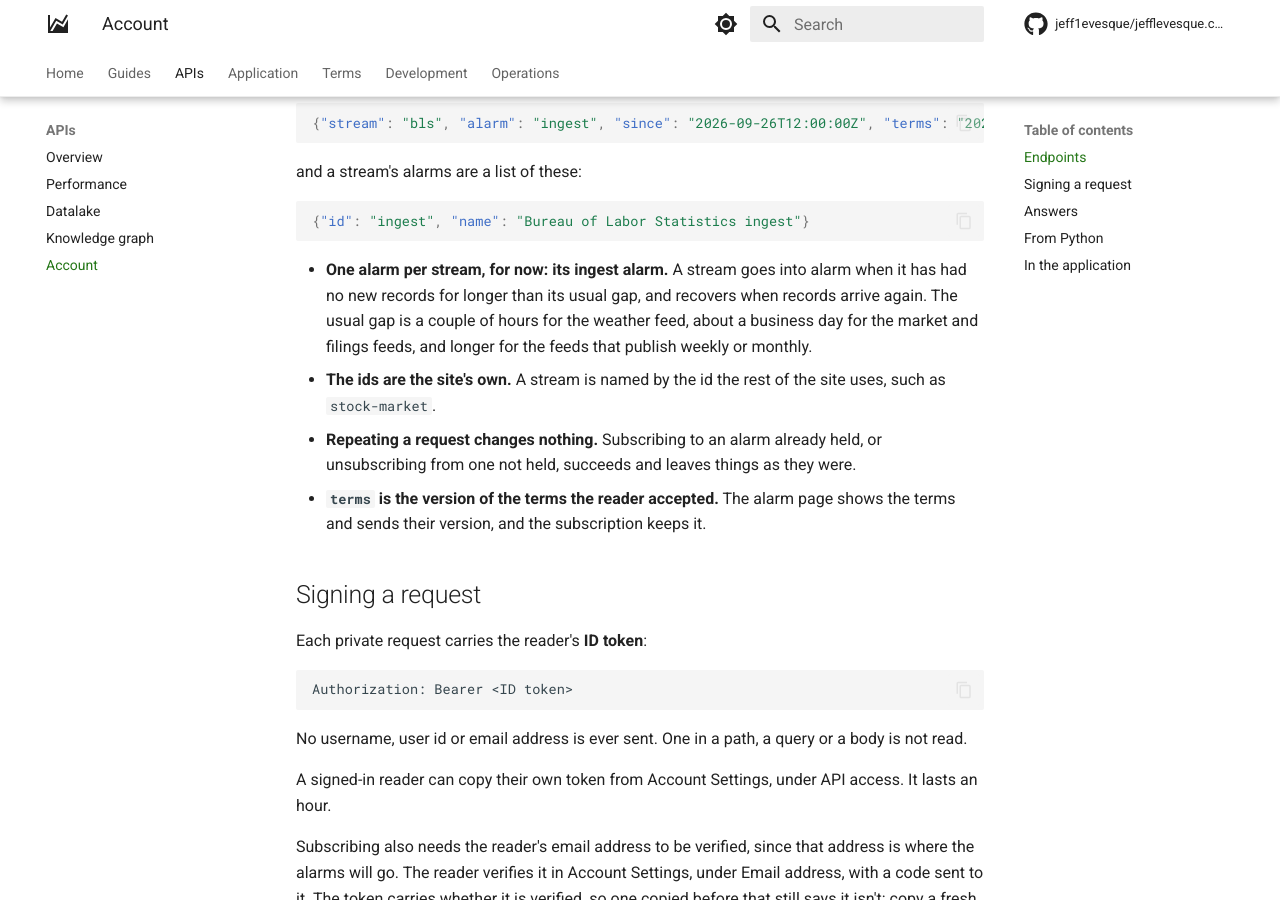
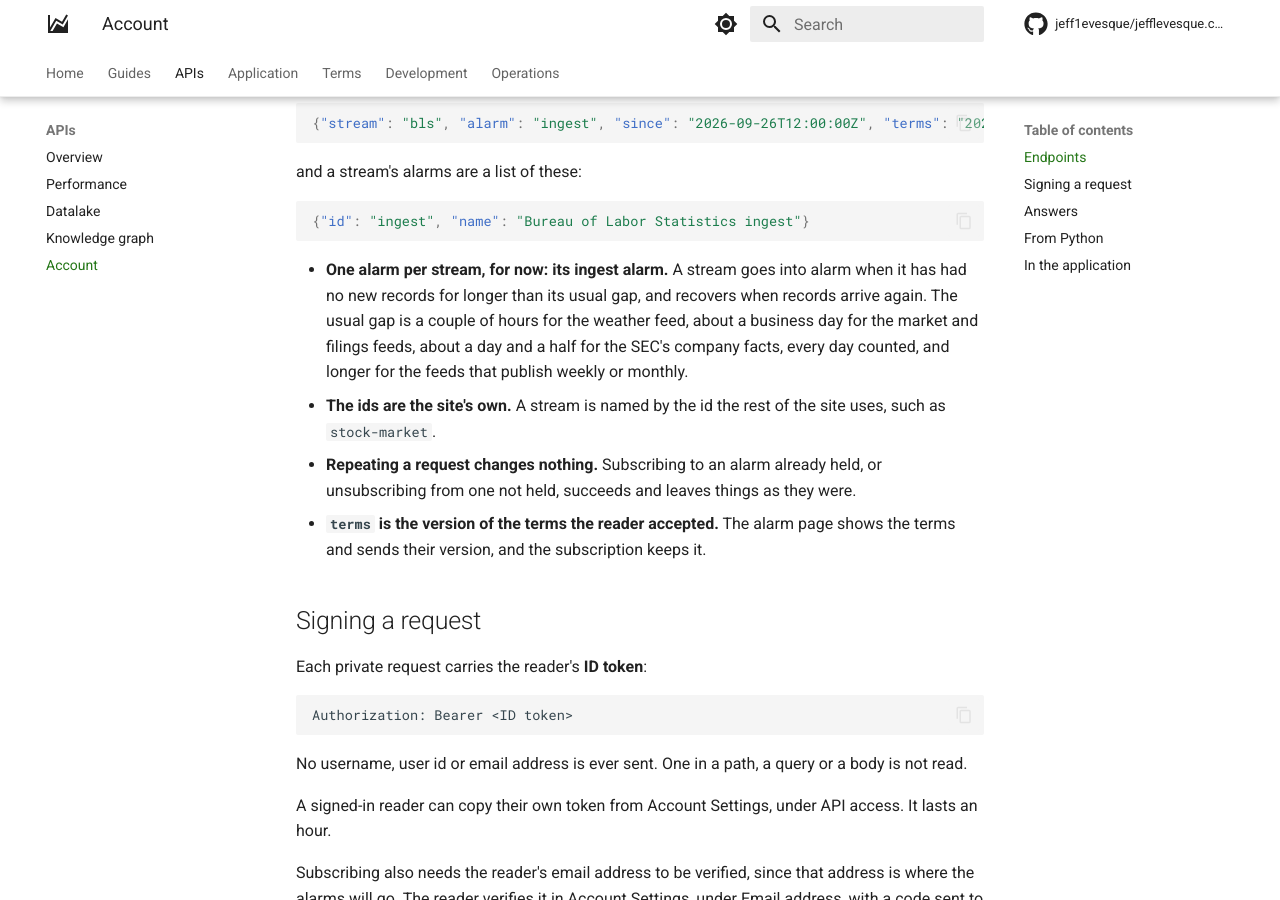
Before and after one commit to jeff1evesque/jefflevesque.com, an MkDocs documentation site: the page built from documentation/api/account.md, in a window 1280 px wide and 900 px high, scrolled down 1013 px. Built offline with MkDocs 1.6.1 and Material for MkDocs 9.7.7, drawn with Linux system fonts in a browser that asks for light colours; comment, search, counter and statistics services are not loaded.

Commit message:
#214: account.md, the company facts' usual gap

```diff
--- a/documentation/api/account.md
+++ b/documentation/api/account.md
@@ -43,8 +43,8 @@ and a stream's alarms are a list of these:
 - **One alarm per stream, for now: its ingest alarm.** A stream goes into alarm when it
   has had no new records for longer than its usual gap, and recovers when records arrive
   again. The usual gap is a couple of hours for the weather feed, about a business day
-  for the market and filings feeds, and longer for the feeds that publish weekly or
-  monthly.
+  for the market and filings feeds, about a day and a half for the SEC's company facts,
+  every day counted, and longer for the feeds that publish weekly or monthly.
 - **The ids are the site's own.** A stream is named by the id the rest of the site uses,
   such as `stock-market`.
 - **Repeating a request changes nothing.** Subscribing to an alarm already held, or
```
